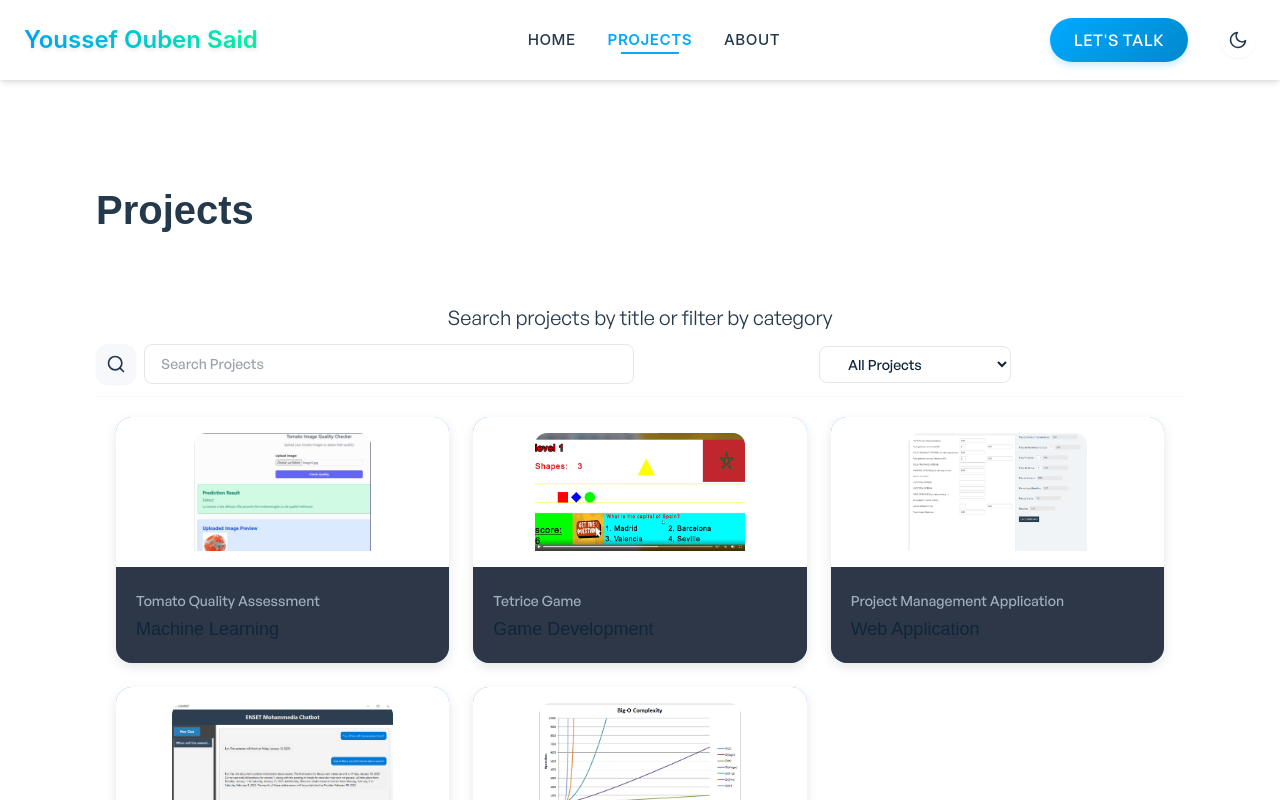
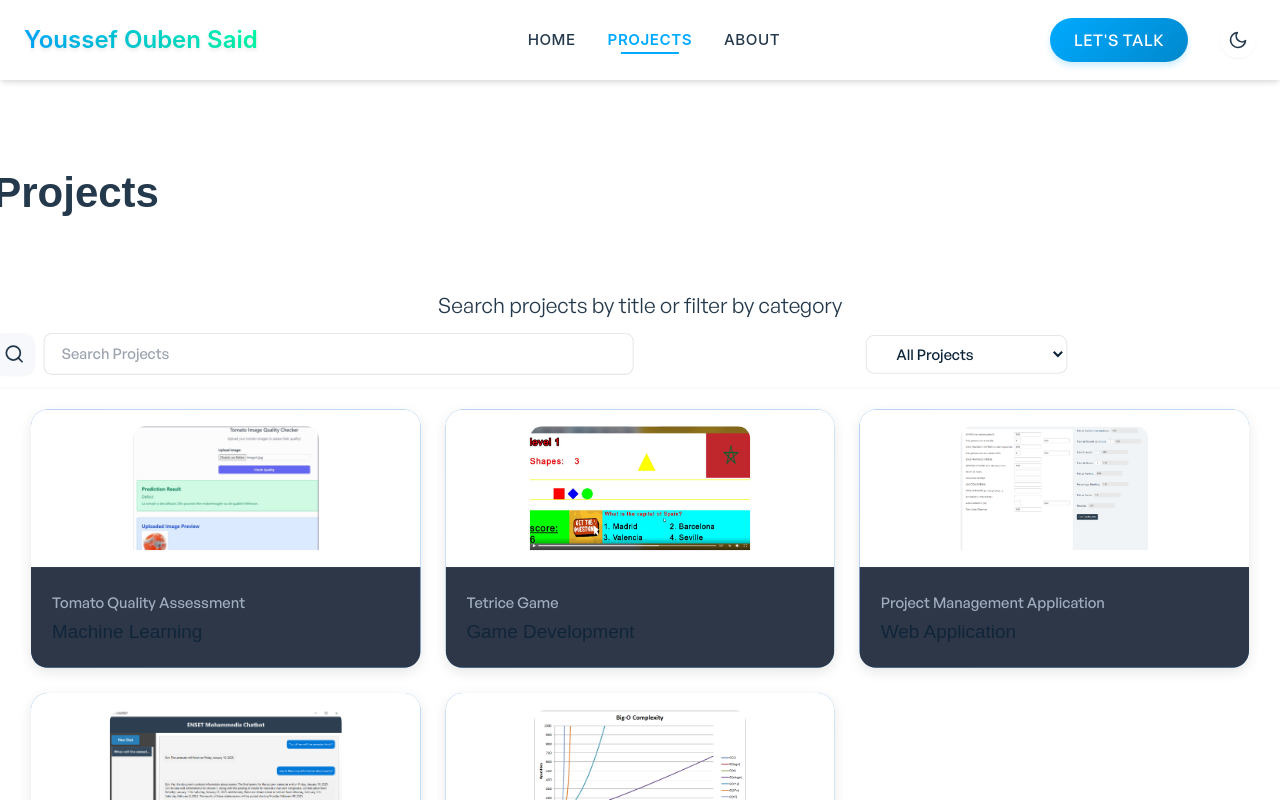
Before and after one commit to youssefoubens/portfolio, a React (Create React App) app: page /projects in a window 1280 px wide. Shown: the top 800 px of the page. Built offline with nearby package versions, Linux system fonts and the light colour scheme.

Commit message:
fix some related project issues

```diff
--- a/src/css/App.css
+++ b/src/css/App.css
@@ -13,6 +13,15 @@ body {
 .text-ternary-dark {
     color: rgba(13, 36, 56, 0.9);/* your dark mode text color */
 }
+.navbar-light {
+	background-color: rgba(13, 36, 56, 0.9);
+	color: #ffffff;
+  }
+
+  .dark-mode {
+	background-color: rgba(255, 255, 255, 0.9);
+	color: rgba(13, 36, 56, 0.9);
+  }
 
 .dark .text-ternary-light {
     color: #ffffff;
--- a/src/css/experience.css
+++ b/src/css/experience.css
@@ -127,9 +127,36 @@
     text-align: center;
   }
 
+  /* Adjust the vertical line */
+  .timeline::before {
+    left: 20px; /* Move the vertical line closer to the left for better spacing */
+    width: 2px;
+    background-color: #4a5a5b;
+  }
+
+  /* Adjust the date */
   .timeline-date {
     font-size: 0.9rem;
-    padding-left: 40px; /* Adjust for smaller screens */
+    padding-left: 40px; /* Align the date text to the right of the vertical line */
+    width: 100%;
+    text-align: left;
+  }
+
+  /* Adjust marker size and position */
+  .timeline-marker {
+    width: 15px;
+    height: 15px;
+    left: 12.5px; /* Center the marker on the vertical line (20px - half of marker width) */
+    top: 15px; /* Position it below the date */
+    background-color: #ffffff;
+    border: 3px solid #00aaff;
+    border-radius: 50%;
+  }
+
+  /* Adjust content */
+  .timeline-content {
+    margin-left: 40px; /* Align content to the right of the vertical line */
+    margin-top: 5px;
   }
 
   .timeline-role {
@@ -139,23 +166,4 @@
   .timeline-description {
     font-size: 0.9rem;
   }
-
-  /* Adjust marker size */
-  .timeline-marker {
-    width: 15px;
-    height: 15px;
-    left: 20px; /* Align with the vertical line */
-    top: 15px; /* Position it below the date */
-  }
-
-  /* Adjust vertical line */
-  .timeline::before {
-    left: 30px;
-  }
-
-  /* Adjust content */
-  .timeline-content {
-    margin-left: 40px; /* Align with the vertical line */
-    margin-top: 5px;
-  }
 }
--- a/src/css/home.css
+++ b/src/css/home.css
@@ -16,6 +16,7 @@
   position: relative;
 
 }
+
 
 /* Spacer to account for the fixed navbar */
 .navbar-spacer {
--- a/src/pages/ProjectSingle.jsx
+++ b/src/pages/ProjectSingle.jsx
@@ -1,7 +1,7 @@
 import ProjectGallery from '../components/projects/ProjectGallery';
 import ProjectHeader from '../components/projects/ProjectHeader';
 import ProjectInfo from '../components/projects/ProjectInfo';
-import ProjectRelatedProjects from '../components/projects/ProjectRelatedProjects';
+
 import { SingleProjectProvider } from '../context/SingleProjectContext';
 import { motion } from 'framer-motion';
 
@@ -9,23 +9,32 @@ const ProjectSingle = () => {
 
 
 	return (
+
 <motion.div
-			initial={{ opacity: 0 }}
-			animate={{ opacity: 1, delay: 1 }}
+  style={{
+    minHeight: "100vh",
+    width: "100%",
+  }}
+  initial={{ opacity: 0, scale: 0.95 }}
+  animate={{ opacity: 1, scale: 1 }}
   transition={{
     ease: 'easeInOut',
     duration: 0.6,
     delay: 0.15,
   }}
-			className="container mx-auto mt-5 sm:mt-10"
+  className="container mx-auto px-4 sm:px-6 lg:px-8
+    mt-5 sm:mt-10
+    scale-100 md:scale-100 lg:scale-100
+    transform transition-transform duration-300
+    h-screen sm:h-auto"
 >
-			<SingleProjectProvider >
+  <SingleProjectProvider>
     <ProjectHeader />
     <ProjectGallery />
     <ProjectInfo />
-				<ProjectRelatedProjects />
   </SingleProjectProvider>
 </motion.div>
+
 	);
 };
 
--- a/src/pages/Projects.jsx
+++ b/src/pages/Projects.jsx
@@ -1,14 +1,54 @@
+import { motion } from 'framer-motion';
+import { useState, useEffect } from 'react';
 import ProjectsGrid from '../components/projects/ProjectsGrid';
 import { ProjectsProvider } from '../context/ProjectsContext';
 
 const Projects = () => {
-	return (
-		<ProjectsProvider>
-			<div  className="container mx-auto">
-				<ProjectsGrid />
-			</div>
-		</ProjectsProvider>
-	);
+  const [scale, setScale] = useState(1);
+
+  useEffect(() => {
+    const handleResize = () => {
+      if (window.innerWidth < 640) {
+        setScale(0.95);  // Mobile
+      } else if (window.innerWidth < 1024) {
+        setScale(1);     // Tablet
+      } else {
+        setScale(1.05);  // Desktop
+      }
+    };
+
+    handleResize();
+    window.addEventListener('resize', handleResize);
+    return () => window.removeEventListener('resize', handleResize);
+  }, []);
+
+  return (
+    <ProjectsProvider>
+      <motion.div
+        style={{
+          minHeight: "100vh",
+          width: "100%",
+          transformOrigin: "center",
+        }}
+        initial={{
+          opacity: 0,
+          scale: 0.95
+        }}
+        animate={{
+          opacity: 1,
+          scale: scale
+        }}
+        transition={{
+          ease: 'easeInOut',
+          duration: 0.6,
+          delay: 0.15,
+        }}
+        className="container mx-auto px-4 sm:px-6 lg:px-8 mt-5 sm:mt-10 h-screen sm:h-auto"
+      >
+        <ProjectsGrid />
+      </motion.div>
+    </ProjectsProvider>
+  );
 };
 
 export default Projects;
```
Lines whose indentation alone changed are shown as unchanged.
